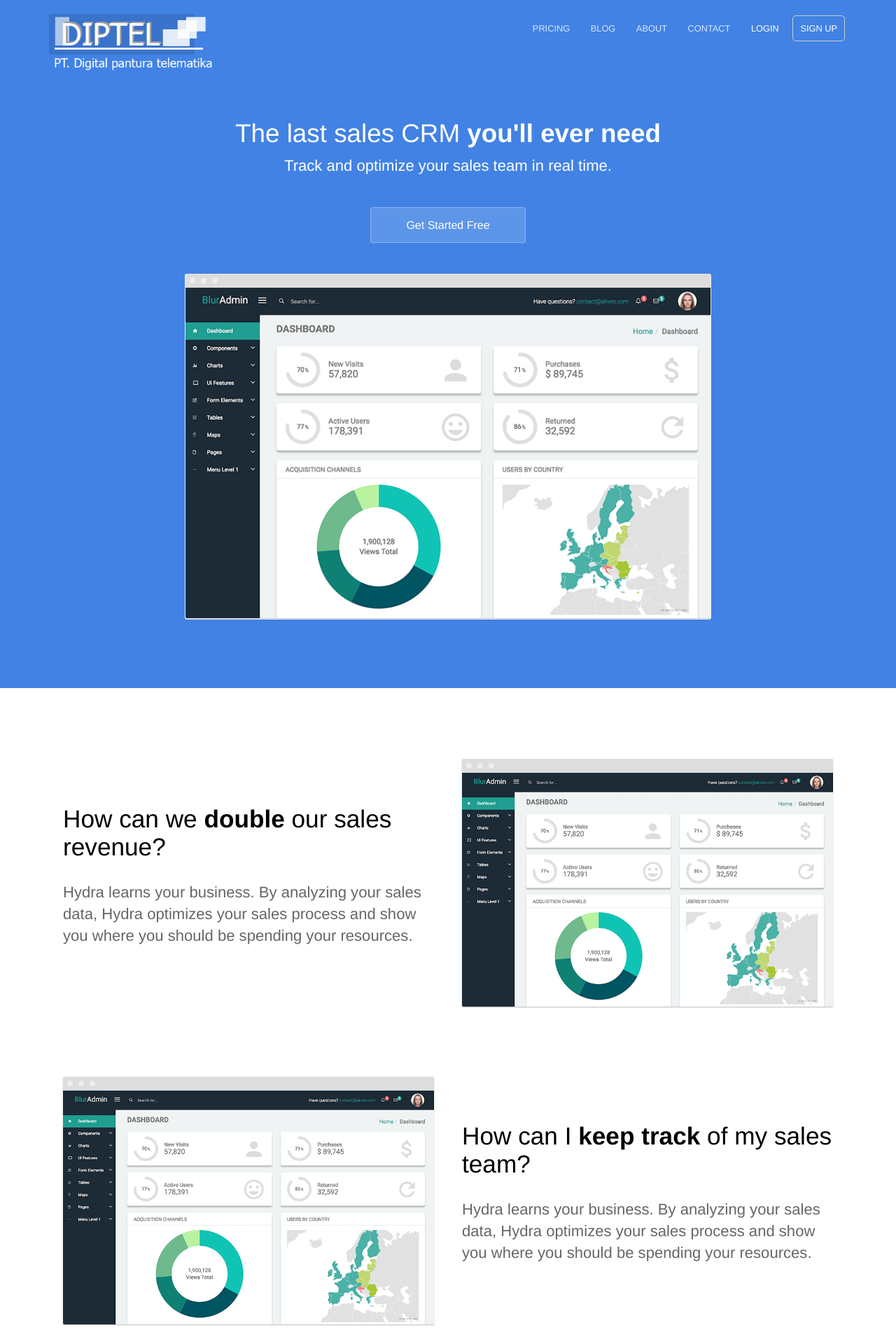
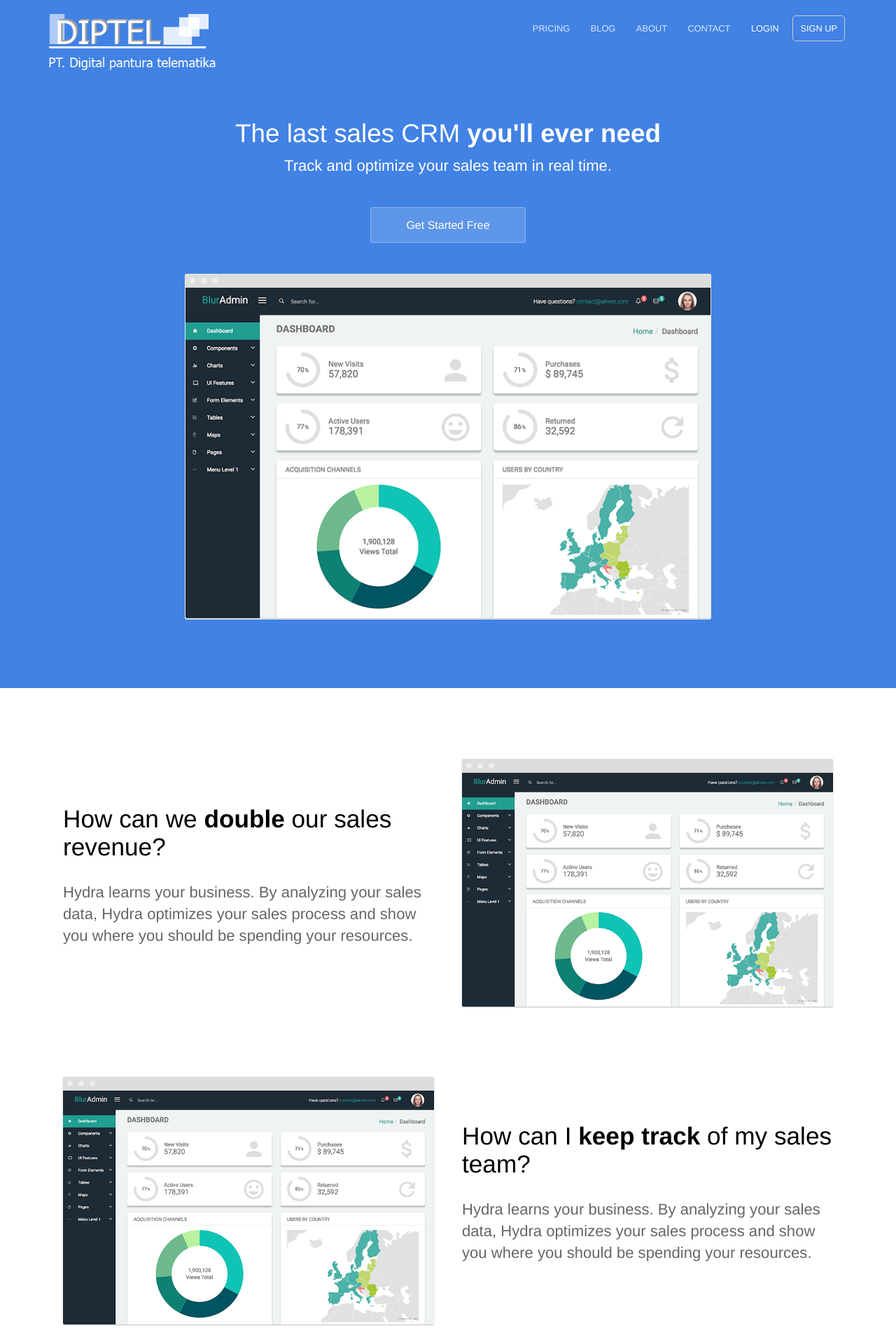
Before and after one commit to fikalefaza/hydra-jekyll, a Jekyll site: the page built from index.html, in a window 1280 px wide. Shown: the top 1920 px of the page at 70% size. Built offline with Jekyll 4.4.1, drawn with Linux system fonts in a browser that asks for light colours.

Commit message:
Updated '_layouts/default.html' via CloudCannon

```diff
--- a/_layouts/default.html
+++ b/_layouts/default.html
@@ -23,7 +23,7 @@
 	<body>
 		<header>
 			<div class="container">
-				<div class="company-name"><a href="{{ site.baseurl }}/"><img src="{{ site.baseurl }}/images/logodiptel.png" alt="diptel" height="80" /></a></div>
+				<div class="company-name"><a href="{{ site.baseurl }}/"><img src="{{ site.baseurl }}/images/logodipt.png" alt="diptel" height="80" /></a></div>
 				{% include navigation.html %}
 			</div>
 		</header>
```
